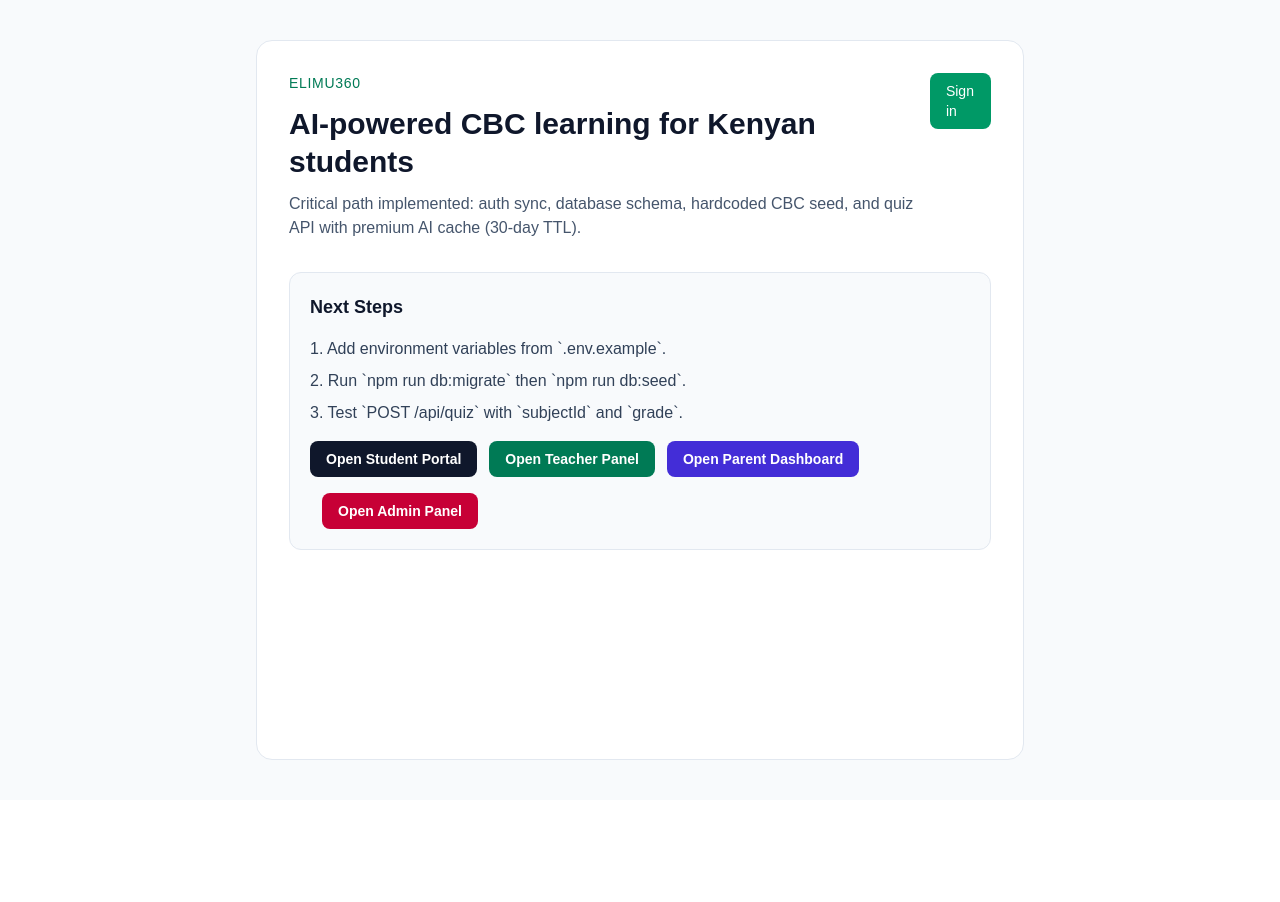
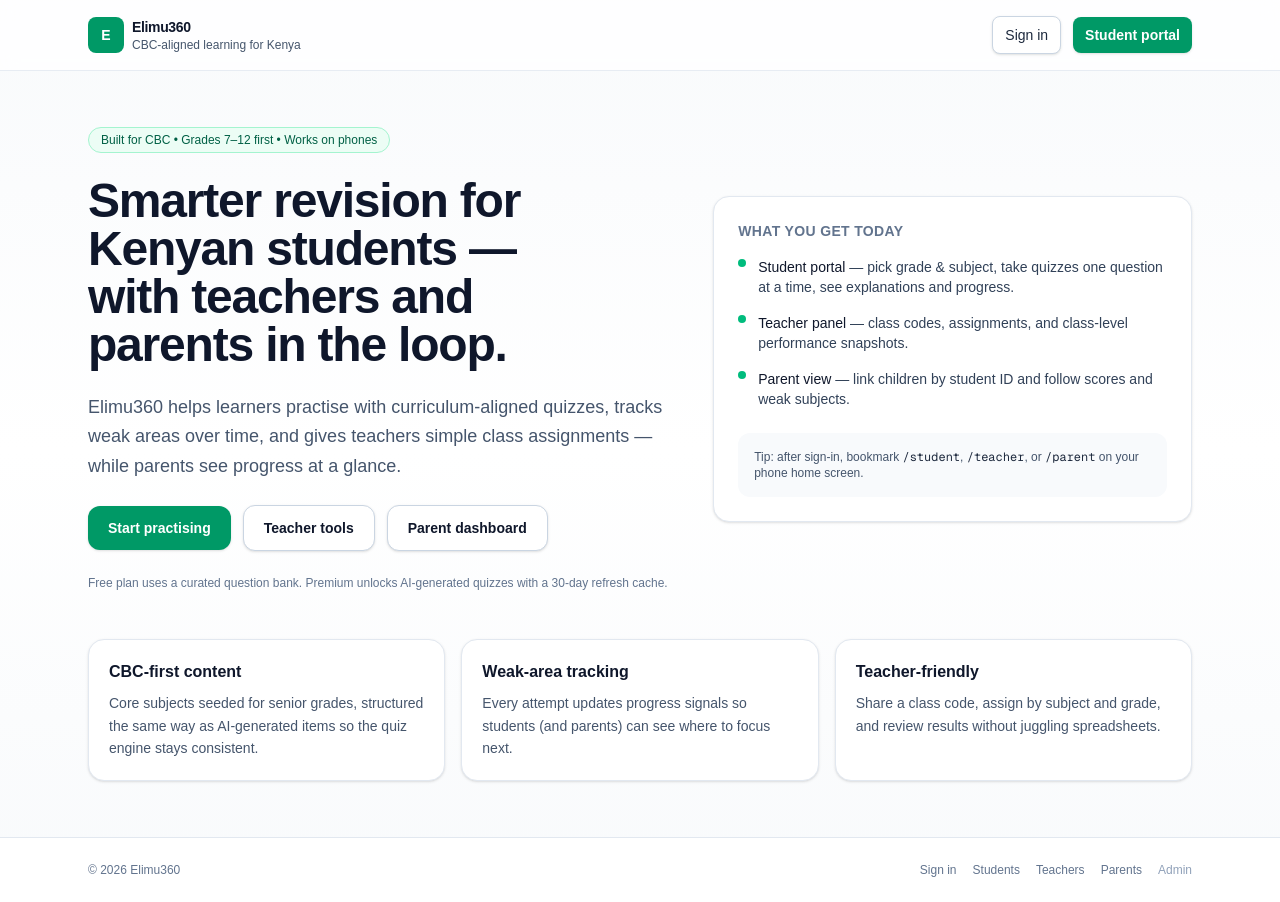
Before and after one commit to SilasAmisi/elimu360, a Next.js app: page / in a window 1280 px wide. Before the commit the page ends 800 px from the top, so only its background shows below. Built offline with nearby package versions, Linux system fonts and the light colour scheme.

Commit message:
feat: replace placeholder homepage with marketing layout
Made-with: Cursor

```diff
--- a/app/page.tsx
+++ b/app/page.tsx
@@ -1,60 +1,156 @@
+import Link from "next/link";
+
 export default function Home() {
   return (
-    <div className="flex flex-1 bg-slate-50 px-6 py-10">
-      <main className="mx-auto flex w-full max-w-3xl flex-col gap-8 rounded-2xl border border-slate-200 bg-white p-8">
-        <header className="flex items-start justify-between gap-4">
-          <div className="space-y-3">
-            <p className="text-sm font-medium uppercase tracking-wider text-emerald-700">
-              Elimu360
+    <div className="flex min-h-full flex-1 flex-col bg-gradient-to-b from-slate-50 via-white to-slate-50 text-slate-900">
+      <header className="border-b border-slate-200/80 bg-white/80 backdrop-blur">
+        <div className="mx-auto flex w-full max-w-6xl items-center justify-between gap-4 px-4 py-4 sm:px-6">
+          <div className="flex items-center gap-2">
+            <span className="inline-flex h-9 w-9 items-center justify-center rounded-lg bg-emerald-600 text-sm font-bold text-white">
+              E
+            </span>
+            <div>
+              <p className="text-sm font-semibold tracking-tight">Elimu360</p>
+              <p className="hidden text-xs text-slate-600 sm:block">
+                CBC-aligned learning for Kenya
+              </p>
+            </div>
+          </div>
+          <div className="flex items-center gap-2 sm:gap-3">
+            <Link
+              href="/sign-in"
+              className="rounded-lg border border-slate-300 bg-white px-3 py-2 text-sm font-medium text-slate-800 shadow-sm hover:bg-slate-50"
+            >
+              Sign in
+            </Link>
+            <Link
+              href="/student"
+              className="hidden rounded-lg bg-emerald-600 px-3 py-2 text-sm font-semibold text-white shadow-sm hover:bg-emerald-700 sm:inline-flex"
+            >
+              Student portal
+            </Link>
+          </div>
+        </div>
+      </header>
+
+      <main className="mx-auto flex w-full max-w-6xl flex-1 flex-col gap-12 px-4 py-10 sm:px-6 sm:py-14">
+        <section className="grid gap-10 lg:grid-cols-[1.1fr_0.9fr] lg:items-center">
+          <div className="space-y-6">
+            <p className="inline-flex items-center gap-2 rounded-full border border-emerald-200 bg-emerald-50 px-3 py-1 text-xs font-medium text-emerald-800">
+              Built for CBC • Grades 7–12 first • Works on phones
             </p>
-            <h1 className="text-3xl font-semibold leading-tight text-slate-900">
-              AI-powered CBC learning for Kenyan students
+            <h1 className="text-balance text-3xl font-semibold tracking-tight sm:text-4xl lg:text-5xl">
+              Smarter revision for Kenyan students — with teachers and parents in the loop.
             </h1>
-            <p className="text-slate-600">
-              Critical path implemented: auth sync, database schema, hardcoded CBC seed,
-              and quiz API with premium AI cache (30-day TTL).
+            <p className="max-w-xl text-pretty text-base leading-relaxed text-slate-600 sm:text-lg">
+              Elimu360 helps learners practise with curriculum-aligned quizzes, tracks weak areas over time,
+              and gives teachers simple class assignments — while parents see progress at a glance.
+            </p>
+            <div className="flex flex-col gap-3 sm:flex-row sm:flex-wrap sm:items-center">
+              <Link
+                href="/student"
+                className="inline-flex items-center justify-center rounded-xl bg-emerald-600 px-5 py-3 text-sm font-semibold text-white shadow-sm hover:bg-emerald-700"
+              >
+                Start practising
+              </Link>
+              <Link
+                href="/teacher"
+                className="inline-flex items-center justify-center rounded-xl border border-slate-300 bg-white px-5 py-3 text-sm font-semibold text-slate-900 shadow-sm hover:bg-slate-50"
+              >
+                Teacher tools
+              </Link>
+              <Link
+                href="/parent"
+                className="inline-flex items-center justify-center rounded-xl border border-slate-300 bg-white px-5 py-3 text-sm font-semibold text-slate-900 shadow-sm hover:bg-slate-50"
+              >
+                Parent dashboard
+              </Link>
+            </div>
+            <p className="text-xs text-slate-500">
+              Free plan uses a curated question bank. Premium unlocks AI-generated quizzes with a 30-day refresh cache.
             </p>
           </div>
-          <a
-            href="/sign-in"
-            className="rounded-lg bg-emerald-600 px-4 py-2 text-sm font-medium text-white hover:bg-emerald-700"
-          >
-            Sign in
-          </a>
-        </header>
-        <section className="space-y-4 rounded-xl border border-slate-200 bg-slate-50 p-5">
-          <h2 className="text-lg font-semibold text-slate-900">Next Steps</h2>
-          <ul className="space-y-2 text-slate-700">
-            <li>1. Add environment variables from `.env.example`.</li>
-            <li>2. Run `npm run db:migrate` then `npm run db:seed`.</li>
-            <li>3. Test `POST /api/quiz` with `subjectId` and `grade`.</li>
-          </ul>
-          <a
-            href="/student"
-            className="inline-block rounded-lg bg-slate-900 px-4 py-2 text-sm font-semibold text-white hover:bg-black"
-          >
-            Open Student Portal
-          </a>
-          <a
-            href="/teacher"
-            className="ml-3 inline-block rounded-lg bg-emerald-700 px-4 py-2 text-sm font-semibold text-white hover:bg-emerald-800"
-          >
-            Open Teacher Panel
-          </a>
-          <a
-            href="/parent"
-            className="ml-3 inline-block rounded-lg bg-indigo-700 px-4 py-2 text-sm font-semibold text-white hover:bg-indigo-800"
-          >
-            Open Parent Dashboard
-          </a>
-          <a
-            href="/admin"
-            className="ml-3 inline-block rounded-lg bg-rose-700 px-4 py-2 text-sm font-semibold text-white hover:bg-rose-800"
-          >
-            Open Admin Panel
-          </a>
+
+          <div className="rounded-2xl border border-slate-200 bg-white p-5 shadow-sm sm:p-6">
+            <h2 className="text-sm font-semibold uppercase tracking-wide text-slate-500">
+              What you get today
+            </h2>
+            <ul className="mt-4 space-y-4 text-sm text-slate-700">
+              <li className="flex gap-3">
+                <span className="mt-0.5 h-2 w-2 shrink-0 rounded-full bg-emerald-500" />
+                <span>
+                  <span className="font-medium text-slate-900">Student portal</span> — pick grade & subject, take quizzes one question at a time, see explanations and progress.
+                </span>
+              </li>
+              <li className="flex gap-3">
+                <span className="mt-0.5 h-2 w-2 shrink-0 rounded-full bg-emerald-500" />
+                <span>
+                  <span className="font-medium text-slate-900">Teacher panel</span> — class codes, assignments, and class-level performance snapshots.
+                </span>
+              </li>
+              <li className="flex gap-3">
+                <span className="mt-0.5 h-2 w-2 shrink-0 rounded-full bg-emerald-500" />
+                <span>
+                  <span className="font-medium text-slate-900">Parent view</span> — link children by student ID and follow scores and weak subjects.
+                </span>
+              </li>
+            </ul>
+            <div className="mt-6 rounded-xl bg-slate-50 p-4 text-xs text-slate-600">
+              Tip: after sign-in, bookmark <span className="font-mono text-slate-800">/student</span>,{" "}
+              <span className="font-mono text-slate-800">/teacher</span>, or{" "}
+              <span className="font-mono text-slate-800">/parent</span> on your phone home screen.
+            </div>
+          </div>
+        </section>
+
+        <section className="grid gap-4 sm:grid-cols-2 lg:grid-cols-3">
+          {[
+            {
+              title: "CBC-first content",
+              body: "Core subjects seeded for senior grades, structured the same way as AI-generated items so the quiz engine stays consistent.",
+            },
+            {
+              title: "Weak-area tracking",
+              body: "Every attempt updates progress signals so students (and parents) can see where to focus next.",
+            },
+            {
+              title: "Teacher-friendly",
+              body: "Share a class code, assign by subject and grade, and review results without juggling spreadsheets.",
+            },
+          ].map((card) => (
+            <article
+              key={card.title}
+              className="rounded-2xl border border-slate-200 bg-white p-5 shadow-sm"
+            >
+              <h3 className="text-base font-semibold text-slate-900">{card.title}</h3>
+              <p className="mt-2 text-sm leading-relaxed text-slate-600">{card.body}</p>
+            </article>
+          ))}
         </section>
       </main>
+
+      <footer className="mt-auto border-t border-slate-200 bg-white">
+        <div className="mx-auto flex w-full max-w-6xl flex-col gap-3 px-4 py-6 text-xs text-slate-500 sm:flex-row sm:items-center sm:justify-between sm:px-6">
+          <p>© {new Date().getFullYear()} Elimu360</p>
+          <div className="flex flex-wrap gap-x-4 gap-y-2">
+            <Link href="/sign-in" className="hover:text-slate-800">
+              Sign in
+            </Link>
+            <Link href="/student" className="hover:text-slate-800">
+              Students
+            </Link>
+            <Link href="/teacher" className="hover:text-slate-800">
+              Teachers
+            </Link>
+            <Link href="/parent" className="hover:text-slate-800">
+              Parents
+            </Link>
+            <Link href="/admin" className="text-slate-400 hover:text-slate-700">
+              Admin
+            </Link>
+          </div>
+        </div>
+      </footer>
     </div>
   );
 }
```
